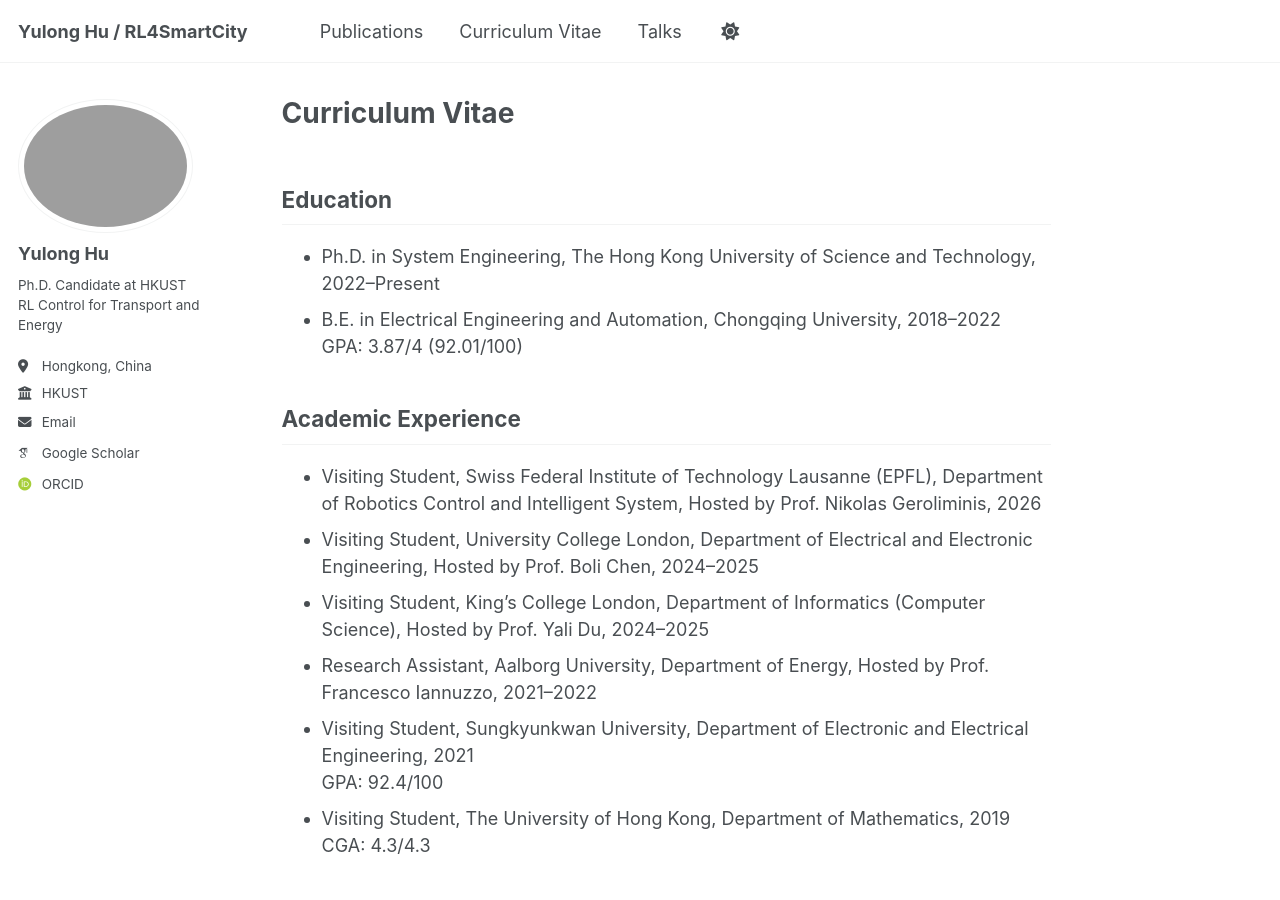
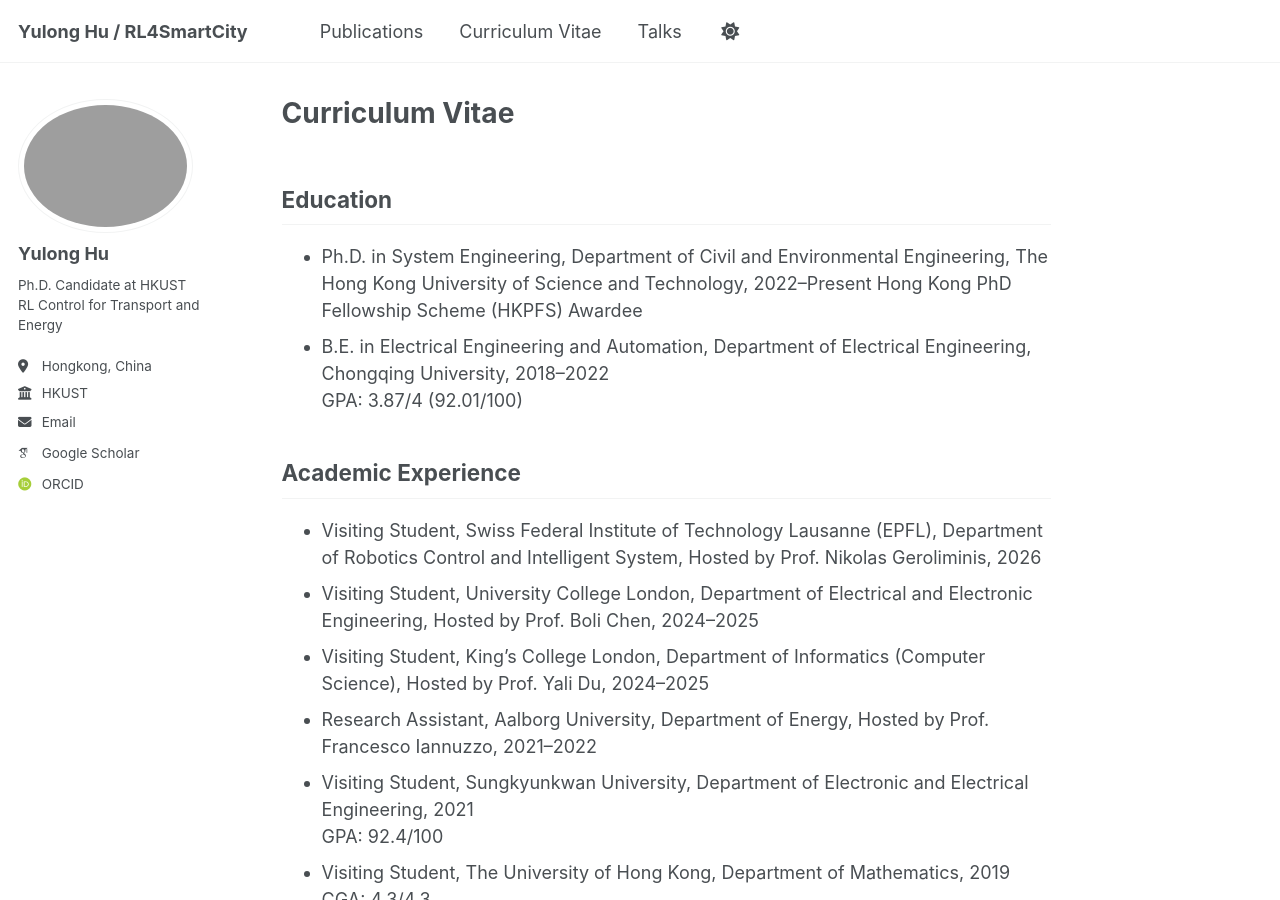
Before and after one commit to yulonghu2000/yulonghu2000.github.io, a Jekyll site: the page built from _pages/cv.md, in a window 1280 px wide and 900 px high. Built offline with Jekyll 4.4.1, drawn with Linux system fonts in a browser that asks for light colours; some web fonts are replaced.

Commit message:
Update cv.md

```diff
--- a/_pages/cv.md
+++ b/_pages/cv.md
@@ -5,8 +5,9 @@ author_profile: true
 ---
 
 ## Education
-- Ph.D. in System Engineering, The Hong Kong University of Science and Technology, 2022–Present
-- B.E. in Electrical Engineering and Automation, Chongqing University, 2018–2022
+- Ph.D. in System Engineering, Department of Civil and Environmental Engineering, The Hong Kong University of Science and Technology, 2022–Present
+  Hong Kong PhD Fellowship Scheme (HKPFS) Awardee
+- B.E. in Electrical Engineering and Automation, Department of Electrical Engineering, Chongqing University, 2018–2022
   GPA: 3.87/4 (92.01/100)
 
 ## Academic Experience
```
